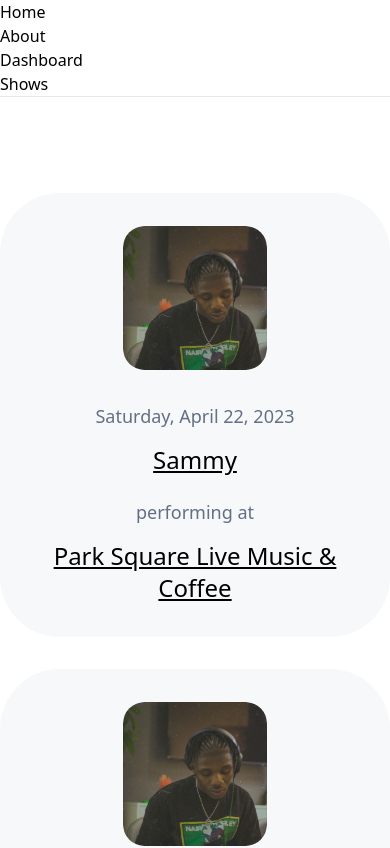
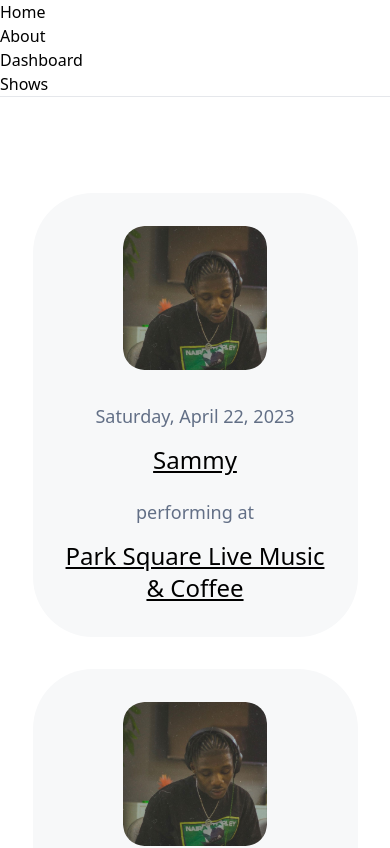
Before and after one commit to devcareer/Project-outside, a React (Vite) app: page /shows in a window 390 px wide. Shown: the top 848 px of the page. Built offline with nearby package versions, Linux system fonts and the light colour scheme.

Commit message:
adjusted spacing again

```diff
--- a/src/Layouts/DefaultLayout.jsx
+++ b/src/Layouts/DefaultLayout.jsx
@@ -28,7 +28,10 @@ function Layout() {
       {/* An <Outlet> renders whatever child route is currently active,
               so you can think about this <Outlet> as a placeholder for
               the child routes we defined above. */}
-     <div className="max-w-screen-xl mx-auto"> <Outlet /></div>
+     <div className="max-w-screen-xl mx-auto">
+      <Outlet />
+     </div>
+
     </div>
   );
 }
--- a/src/pages/Shows.jsx
+++ b/src/pages/Shows.jsx
@@ -67,9 +67,9 @@ function Shows() {
     ]
 
     return (
-        <div className="grid grid-cols-1 sm:grid-cols-2 gap-8 sm:gap-10 md:gap-14 md:gap-y-6 lg:gap-[136px] lg:gap-y-[40px] mx-auto my-24">
+        <div className="grid grid-cols-1 md:grid-cols-2 gap-8 sm:gap-10 md:gap-14 md:gap-y-6 lg:gap-[136px] lg:gap-y-[40px] w-10/12 mx-auto my-24">
             {shows.map((show) => (
-                <div key={show.id} className="bg-[#F7F8F9] max-w-[492px] flex flex-col items-center justify-center rounded-[60px] p-[33px]">
+                <div key={show.id} className="bg-[#F7F8F9] w-full lg:max-w-[492px] flex flex-col items-center justify-center rounded-[60px] p-[33px] mx-auto md:mx-0">
                     <img className=" rounded-[20px] w-[144px] h-[144px] object-cover" src={sammy} alt="" />
                     <p className="text-lg text-[#626F86] mt-8">{show.date}</p>
                     <Link to="#" className="text-2xl font-medium underline my-[14px]">{show.performer}</Link>
```
